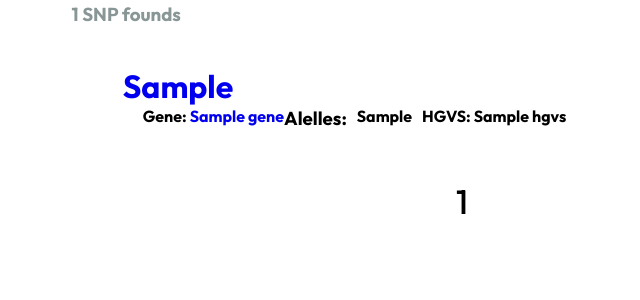
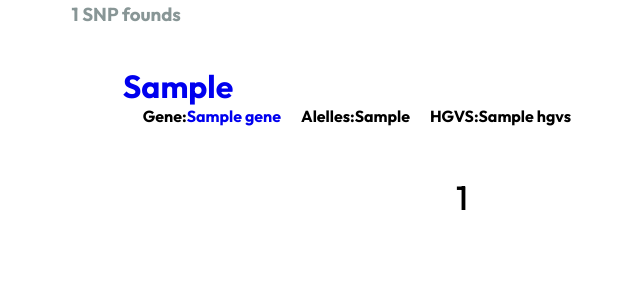
Before and after one commit to riccardoalv/vanda, a Django app: template web/templates/web/search.html in a window 1280 px wide. Shown: the part 198-498 px from the top of the page, without its empty margins (178-818 px from the left). Run offline with Django 4.2, Linux system fonts and the light colour scheme; the template is opened without the code that fills it: most values are stand-ins (such as "Sample title", 1, 10 or a date in 2020); some libraries are stand-ins or nearby versions.

Commit message:
fix: margin and align HGVS from search page

```diff
--- a/web/static/web/searchStyle.css
+++ b/web/static/web/searchStyle.css
@@ -126,7 +126,10 @@ input[type="text"]:focus {
   flex-direction: row;
 }
 .desc h4{
-  margin-left: 10px;
+  display: flex;
+  flex-direction: row;
+  margin: 0 10px;
+
 }
 .button-pagination {
   display: flex;
--- a/web/templates/web/search.html
+++ b/web/templates/web/search.html
@@ -43,12 +43,15 @@
         <h1><a href="/snp/{{item.0 | slice:"2:" }}">{{item.0}}</a></h1>
         <div class="desc">
           <h4>Gene:
-            {% for gene in item.4 %}
-              <a href="/gene/{{ gene }}" target="blank">{{ gene }}</a></span>
-            {% endfor %}
+            <span>{% for gene in item.4 %}
+              <a href="/gene/{{ gene }}" target="blank">{{ gene }}</a>
+            {% endfor %}</span>
           </h4>
-          <h3>Alelles: <h4>{{item.3}}</h4></h3>
-          <h4>HGVS: {% for hgvs in item.5%}{{hgvs}}{% endfor %}</h4>
+          <h4>Alelles:<span> {{item.3}}</span></h4>
+          <h4>HGVS:
+            <span>{% for hgvs in item.5%}{{hgvs}}
+              {% endfor %}</span>
+          </h4>
         </div>
         <br>
           {% endfor %}
```
